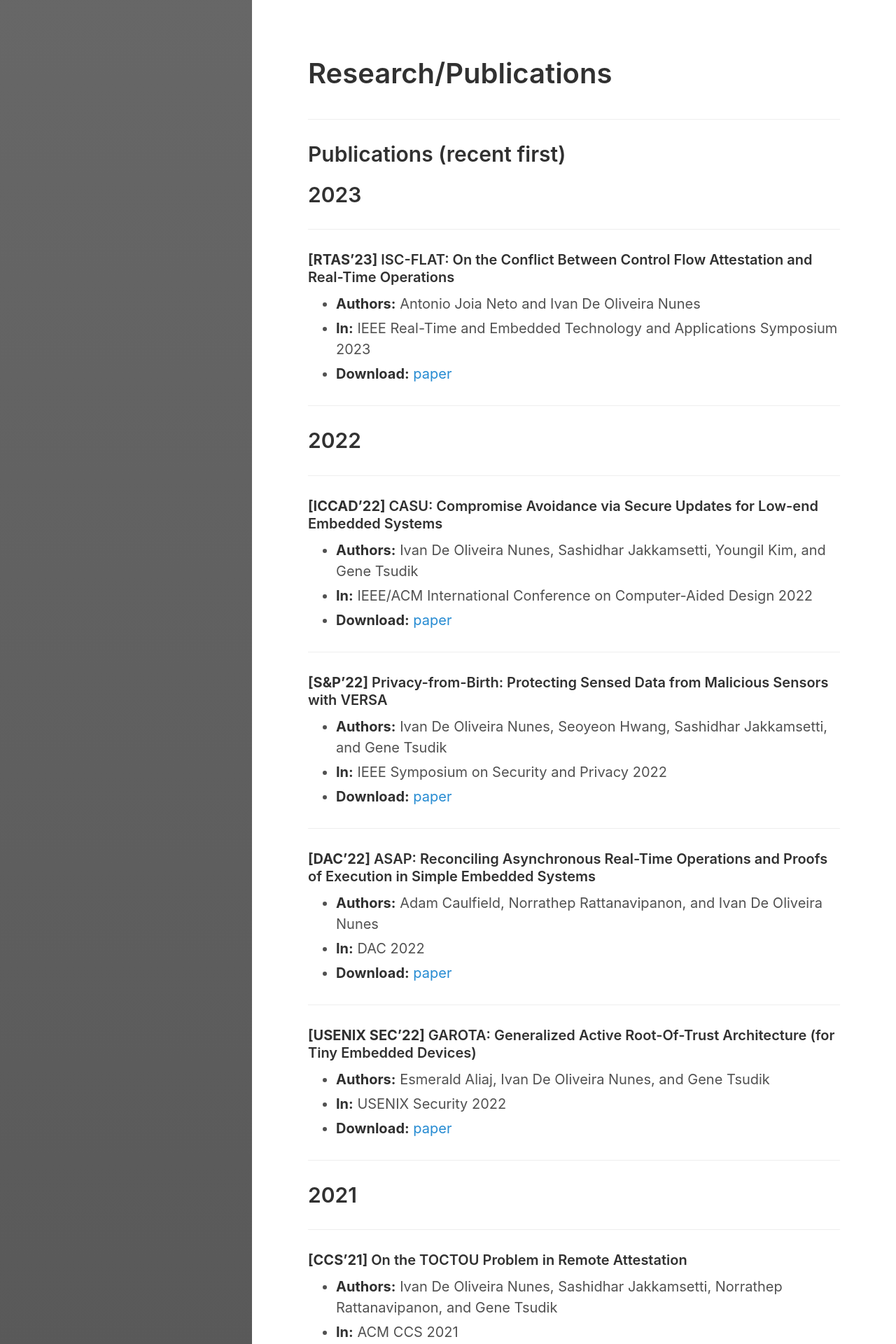
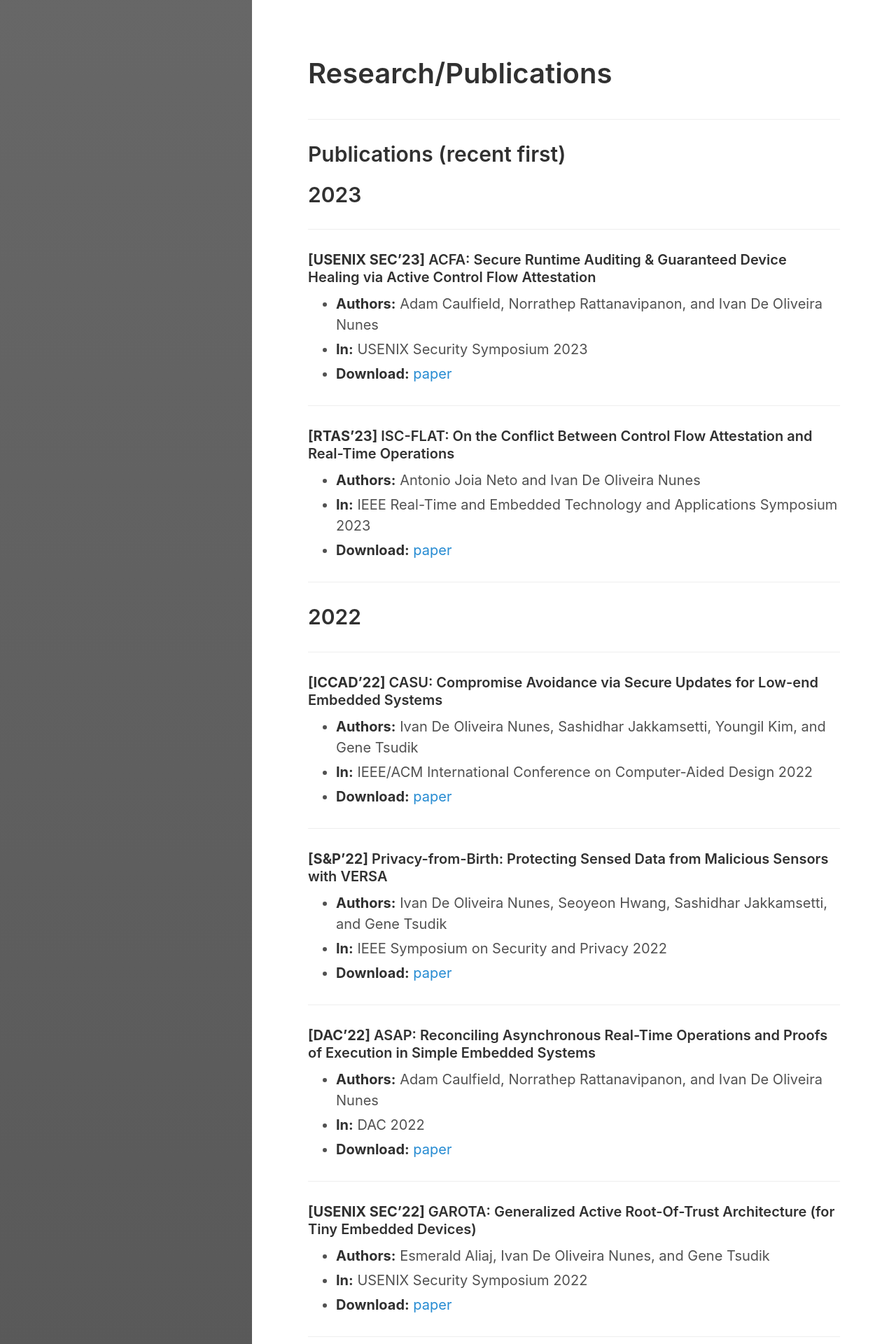
Before and after one commit to ivanolive/ivanolive.github.io, a Jekyll site: the page built from research.md, in a window 1280 px wide. Shown: the top 1920 px of the page at 70% size. Built offline with Jekyll 4.4.1, drawn with Linux system fonts in a browser that asks for light colours; some of the changed text lies outside the part shown.

Commit message:
Update research.md

```diff
--- a/research.md
+++ b/research.md
@@ -11,6 +11,15 @@
 
 
 ## 2023
+
+___
+
+
+#### **\[USENIX SEC'23\]** ACFA: Secure Runtime Auditing & Guaranteed Device Healing via Active Control Flow Attestation
+
+- **Authors:** Adam Caulfield, Norrathep Rattanavipanon, and Ivan De Oliveira Nunes
+- **In:** USENIX Security Symposium 2023
+- **Download:** [paper](https://people.rit.edu/~ixdics/pubs/ISC-FLAT.pdf)
 
 
 ___
@@ -58,7 +67,7 @@
 
 #### **\[USENIX SEC'22\]** GAROTA: Generalized Active Root-Of-Trust Architecture (for Tiny Embedded Devices)
 - **Authors:** Esmerald Aliaj, Ivan De Oliveira Nunes, and Gene Tsudik
-- **In:** USENIX Security 2022
+- **In:** USENIX Security Symposium 2022
 - **Download:** [paper](https://people.rit.edu/~ixdics/pubs/garota.pdf)
 
 ___
@@ -119,7 +128,7 @@
 
 #### **\[USENIX Sec'20\]** APEX: A Verified Architecture for Proofs of Execution on Remote Devices Under Full Software Compromise
 - **Authors:** Ivan De Oliveira Nunes, Karim Eldefrawy, Norrathep Rattanavipanon, and Gene Tsudik
-- **In:** USENIX Security 2020
+- **In:** USENIX Security Symposium 2020
 - **Download:** [paper](http://sprout.ics.uci.edu/projects/attestation/papers/apex.pdf)
 
 ___
@@ -135,7 +144,7 @@
 
 #### **\[USENIX Sec'19\]** VRASED: A Verified Hardware/Software Co-Design for Remote Attestation
 - **Authors:** Ivan De Oliveira Nunes, Karim Eldefrawy, Michael Steiner, Norrathep Rattanavipanon, and Gene Tsudik
-- **In:** USENIX Security 2019
+- **In:** USENIX Security Symposium 2019
 - **Download:** [paper](http://sprout.ics.uci.edu/projects/attestation/papers/vrased.pdf)
 
 ___
```
